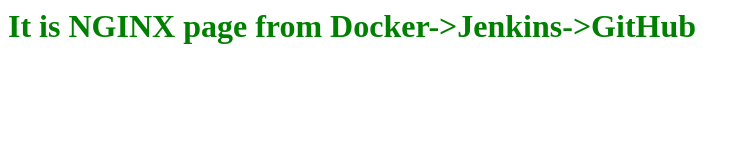
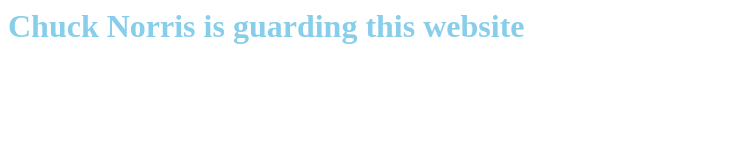
Before and after one commit to 0xBender8086/test-nginx, a plain HTML site: page index.html in a window 1280 px wide. Shown: the whole page, without its empty margins (0-749 px from the left). Drawn offline with Linux system fonts and the light colour scheme.

Commit message:
Update index.html

```diff
--- a/index.html
+++ b/index.html
@@ -3,8 +3,8 @@
     <title>Welcome to the Jungle</title>
   </head>
   <body>
-    <font color="green">
-      <h1>It is NGINX page from Docker->Jenkins->GitHub</h1>
+    <font color="skyblue">
+      <h1>Chuck Norris is guarding this website</h1>
     </font>
   </body>
 </html>
```
